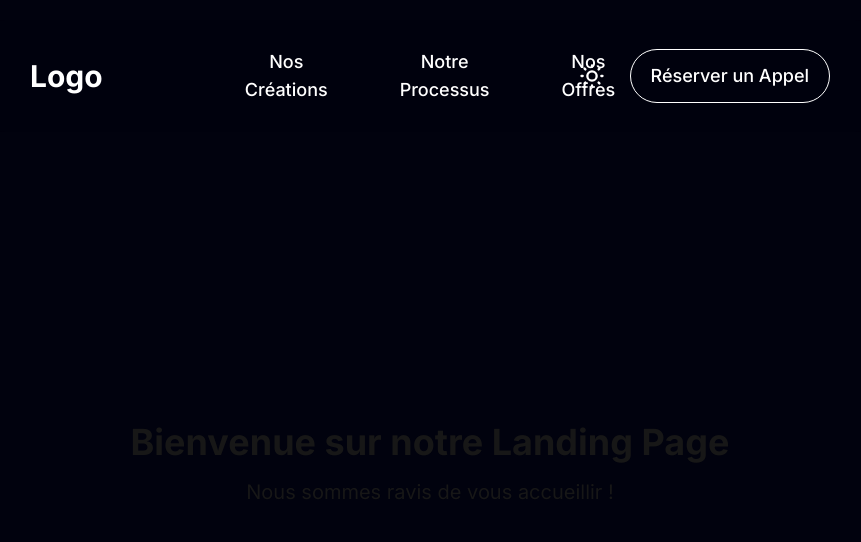
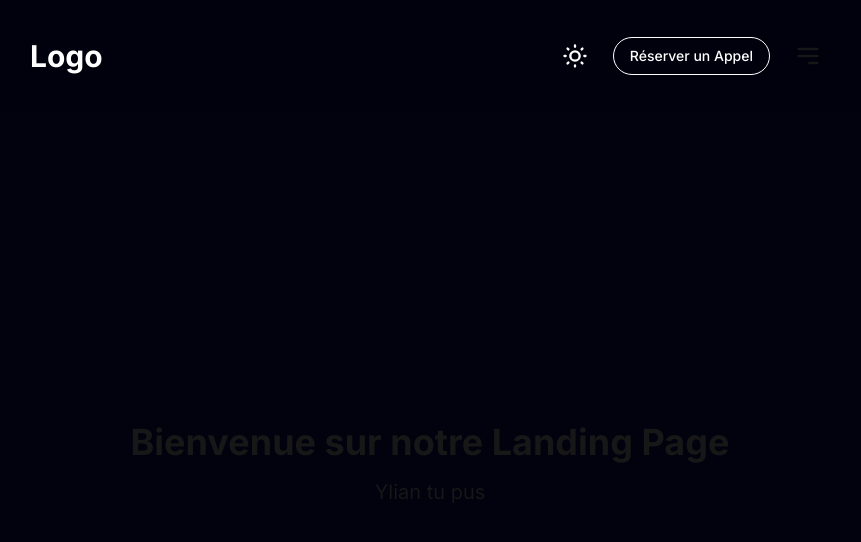
Before and after one commit to ConfvsioDev/swaft-landing-final, a Next.js app: page / in a window 1280 px wide. Shown: the top 542 px of the page, without its empty margins (210-1071 px from the left). Built offline with nearby package versions, Linux system fonts and the light colour scheme.

Commit message:
Navbar FINAL

```diff
--- a/src/app/page.tsx
+++ b/src/app/page.tsx
@@ -18,7 +18,7 @@ export default function Home() {
         transition={{ delay: 0.5, duration: 0.5 }}
         className="text-xl"
       >
-        Nous sommes ravis de vous accueillir !
+        Ylian tu pus
       </motion.p>
     </main>
   )
--- a/src/components/Navbar.tsx
+++ b/src/components/Navbar.tsx
@@ -11,9 +11,9 @@ const NavLink: React.FC<{ href: string; children: React.ReactNode }> = ({ href,
     return (
         <Link
             href={href}
-            className={`relative text-center px-5 py-3 rounded-full text-lg font-medium transition-all duration-300 ${
+            className={`relative text-center px-4 py-2 rounded-full text-sm font-medium transition-all duration-300 ${
                 theme === 'dark' ? 'text-white' : 'text-[#01020E]'
-            }`}
+            } group`}
         >
             <span className={`absolute inset-0 rounded-full transition-all duration-300 opacity-0 group-hover:opacity-60 z-0 ${
                 theme === 'dark'
@@ -21,6 +21,7 @@ const NavLink: React.FC<{ href: string; children: React.ReactNode }> = ({ href,
                     : 'bg-gradient-to-r from-[#E5E2FA] to-[#E5E2FA]'
             }`} />
             <span className="relative z-10">{children}</span>
+            <span className="absolute bottom-0 left-0 right-0 h-1 opacity-0 group-hover:opacity-100 transition-opacity duration-300"></span>
         </Link>
     );
 };
@@ -51,9 +52,9 @@ const Navbar: React.FC = () => {
     if (!mounted) return null;
 
     return (
-        <div className="fixed w-full z-50 pt-5">
+        <div className="fixed w-full z-50">
             <motion.nav
-                className={`w-full max-w-[75%] mx-auto ${
+                className={`w-full max-w-[90%] lg:max-w-[75%] mx-auto ${
                     theme === 'dark' ? 'bg-[#01020E]' : 'bg-[#F2F2F2]'
                 } bg-opacity-90 rounded-full`}
                 initial={{ opacity: 0, y: -100 }}
@@ -70,7 +71,7 @@ const Navbar: React.FC = () => {
                         </div>
 
                         {/* Liens */}
-                        <div className="absolute left-1/2 transform -translate-x-1/2 flex items-center space-x-8">
+                        <div className="hidden 2xl:flex absolute left-1/2 transform -translate-x-1/2 items-center space-x-4 xl:space-x-8 text-sm lg:text-base">
                             <NavLink href="/creations">Nos Créations</NavLink>
                             <NavLink href="/processus">Notre Processus</NavLink>
                             <NavLink href="/offres">Nos Offres</NavLink>
@@ -94,18 +95,18 @@ const Navbar: React.FC = () => {
                             </button>
                             <Link
                                 href="/reserver"
-                                className={`px-5 py-3 rounded-full border ${
+                                className={`px-4 py-2 rounded-full border ${
                                     theme === 'dark'
                                         ? 'border-white text-white hover:bg-white hover:text-[#01020E]'
                                         : 'border-[#01020E] text-[#01020E] hover:bg-[#01020E] hover:text-white'
-                                } transition-colors duration-300 text-lg font-medium`}
+                                } transition-colors duration-300 text-sm font-medium`}
                             >
                                 Réserver un Appel
                             </Link>
 
                             {/* Bouton mobile */}
                             <button
-                                className="md:hidden p-2"
+                                className="2xl:hidden p-2"
                                 onClick={() => setIsMobileMenuOpen(!isMobileMenuOpen)}
                             >
                                 <svg className="w-7 h-7" fill="none" stroke="currentColor" viewBox="0 0 24 24" xmlns="http://www.w3.org/2000/svg">
@@ -123,9 +124,9 @@ const Navbar: React.FC = () => {
 
             {/* Menu mobile */}
             {isMobileMenuOpen && (
-                <div className={`md:hidden fixed top-[90px] left-0 w-full ${
+                <div className={`2xl:hidden fixed top-[90px] left-0 w-full ${
                     theme === 'dark' ? 'bg-[#01020E]' : 'bg-[#F2F2F2]'
-                } bg-opacity-90 p-4`}>
+                } bg-opacity-90 p-4 mt-10`}>
                     <div className="flex flex-col items-center space-y-4">
                         <NavLink href="/creations">Nos Créations</NavLink>
                         <NavLink href="/processus">Notre Processus</NavLink>
```
